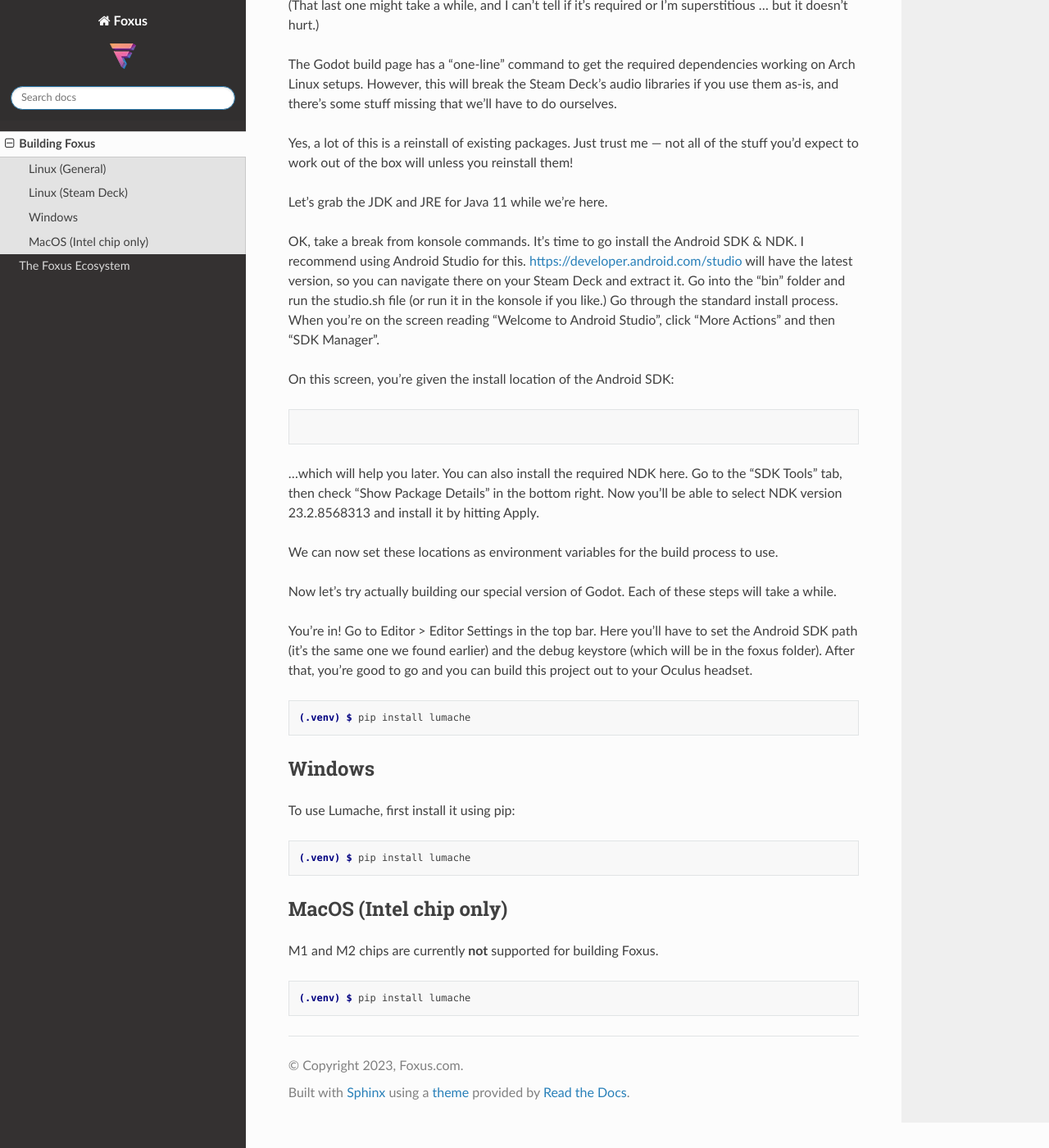
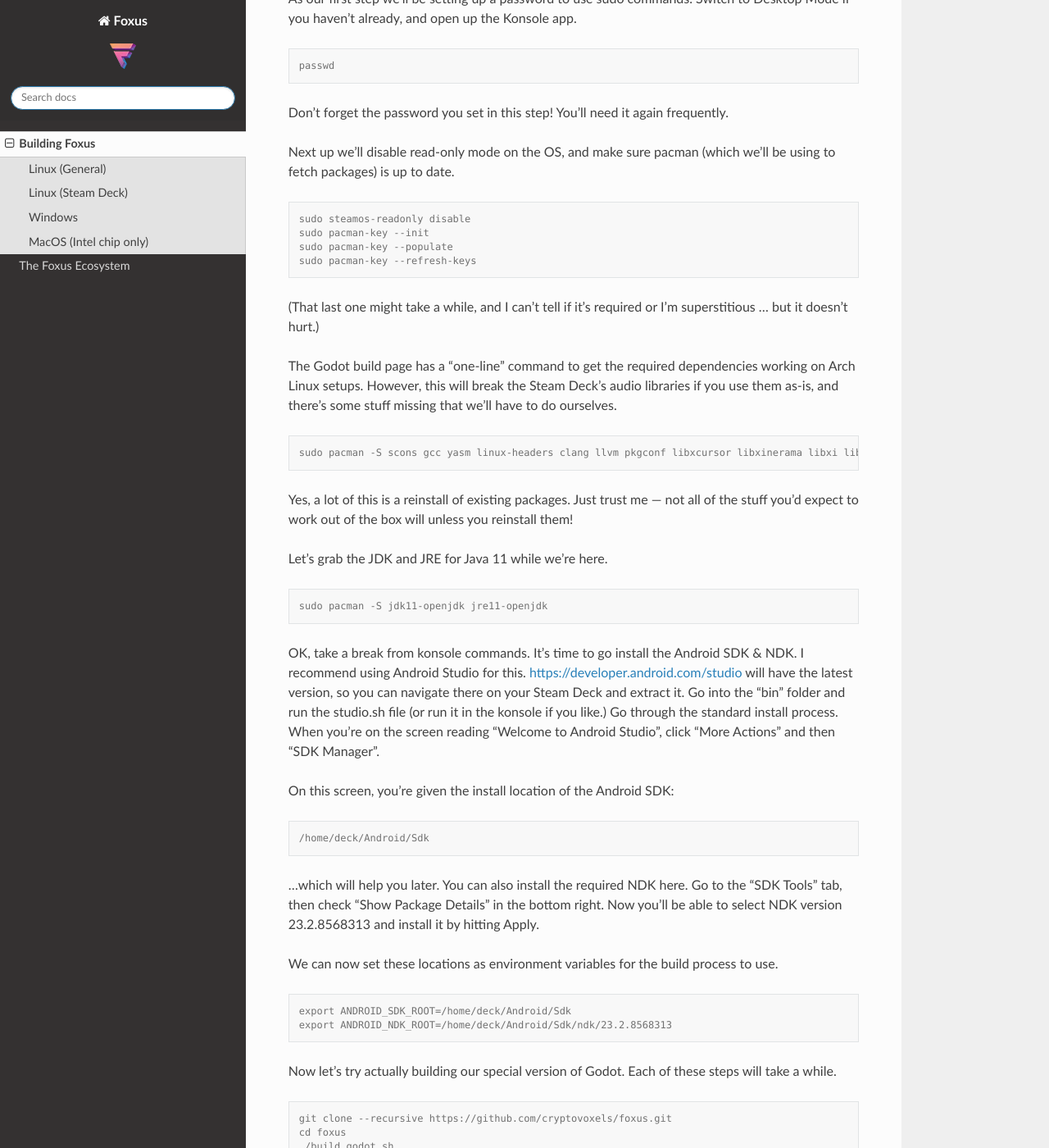
Before and after one commit to teamfoxus/foxus-docs, a Sphinx documentation site: the page built from docs/source/building_foxus.rst, in a window 1280 px wide and 1400 px high, scrolled down 1733 px. Shown: the whole window at 82% size. Built offline with Sphinx 7.4.7 and the Read the Docs theme 2.0.0, drawn with Linux system fonts in a browser that asks for light colours; some of the changed text lies outside the part shown.

Commit message:
linux build code block fixes

```diff
--- a/docs/source/building_foxus.rst
+++ b/docs/source/building_foxus.rst
@@ -27,6 +27,7 @@
 You can now use the console to clone and build Foxus. Each of these steps will take a while.
 
 .. code-block:: console
+
    git clone --recursive https://github.com/cryptovoxels/foxus.git
    cd foxus
    ./build_godot.sh
@@ -35,6 +36,7 @@
 Finally, to run the editor:
 
 .. code-block:: console
+
    ./run_editor.sh
 
 Go to Editor > Editor Settings in the top bar. Here you'll have to set the Android SDK path (it's the same one we found earlier) and the debug keystore (which will be in the foxus folder). After that, you're good to go and you can build this project out to your Oculus headset.
@@ -53,6 +55,7 @@
 As our first step we'll be setting up a password to use sudo commands. Switch to Desktop Mode if you haven't already, and open up the Konsole app.
 
 .. code-block:: console
+
    passwd
 
 Don't forget the password you set in this step! You'll need it again frequently.
@@ -60,12 +63,10 @@
 Next up we'll disable read-only mode on the OS, and make sure pacman (which we'll be using to fetch packages) is up to date.
 
 .. code-block:: console
+
    sudo steamos-readonly disable
-
    sudo pacman-key --init
-
    sudo pacman-key --populate
-
    sudo pacman-key --refresh-keys
 
 (That last one might take a while, and I can't tell if it's required or I'm superstitious … but it doesn't hurt.)
@@ -73,6 +74,7 @@
 The Godot build page has a “one-line” command to get the required dependencies working on Arch Linux setups. However, this will break the Steam Deck's audio libraries if you use them as-is, and there's some stuff missing that we'll have to do ourselves.
 
 .. code-block:: console
+
    sudo pacman -S scons gcc yasm linux-headers clang llvm pkgconf libxcursor libxinerama libxi libxrandr mesa glu libglvnd alsa-lib libisl libmpc linux-api-headers glibc libx11 xorgproto libxrender pavucontrol libxext systemd libpulse libxfixes
 
 Yes, a lot of this is a reinstall of existing packages. Just trust me — not all of the stuff you'd expect to work out of the box will unless you reinstall them!
@@ -80,13 +82,15 @@
 Let's grab the JDK and JRE for Java 11 while we're here.
 
 .. code-block:: console
+
    sudo pacman -S jdk11-openjdk jre11-openjdk
 
 OK, take a break from konsole commands. It's time to go install the Android SDK & NDK. I recommend using Android Studio for this. https://developer.android.com/studio will have the latest version, so you can navigate there on your Steam Deck and extract it. Go into the “bin” folder and run the studio.sh file (or run it in the konsole if you like.) Go through the standard install process. When you're on the screen reading “Welcome to Android Studio”, click “More Actions” and then “SDK Manager”.
 
 On this screen, you're given the install location of the Android SDK:
 
-.. code-block::
+.. code-block:: console
+
    /home/deck/Android/Sdk
 
 …which will help you later. You can also install the required NDK here. Go to the “SDK Tools” tab, then check “Show Package Details” in the bottom right. Now you'll be able to select NDK version 23.2.8568313 and install it by hitting Apply.
@@ -94,23 +98,21 @@
 We can now set these locations as environment variables for the build process to use.
 
 .. code-block:: console
+
    export ANDROID_SDK_ROOT=/home/deck/Android/Sdk
    export ANDROID_NDK_ROOT=/home/deck/Android/Sdk/ndk/23.2.8568313
 
 Now let's try actually building our special version of Godot. Each of these steps will take a while.
 
 .. code-block:: console
+
    git clone --recursive https://github.com/cryptovoxels/foxus.git
    cd foxus
-   ./build_godot.sh (takes a LONG while)
+   ./build_godot.sh
    ./build.sh
    ./run_editor.sh
 
 You're in! Go to Editor > Editor Settings in the top bar. Here you'll have to set the Android SDK path (it's the same one we found earlier) and the debug keystore (which will be in the foxus folder). After that, you're good to go and you can build this project out to your Oculus headset.
-
-.. code-block:: console
-
-   (.venv) $ pip install lumache
 
 Windows
 ------------
```
